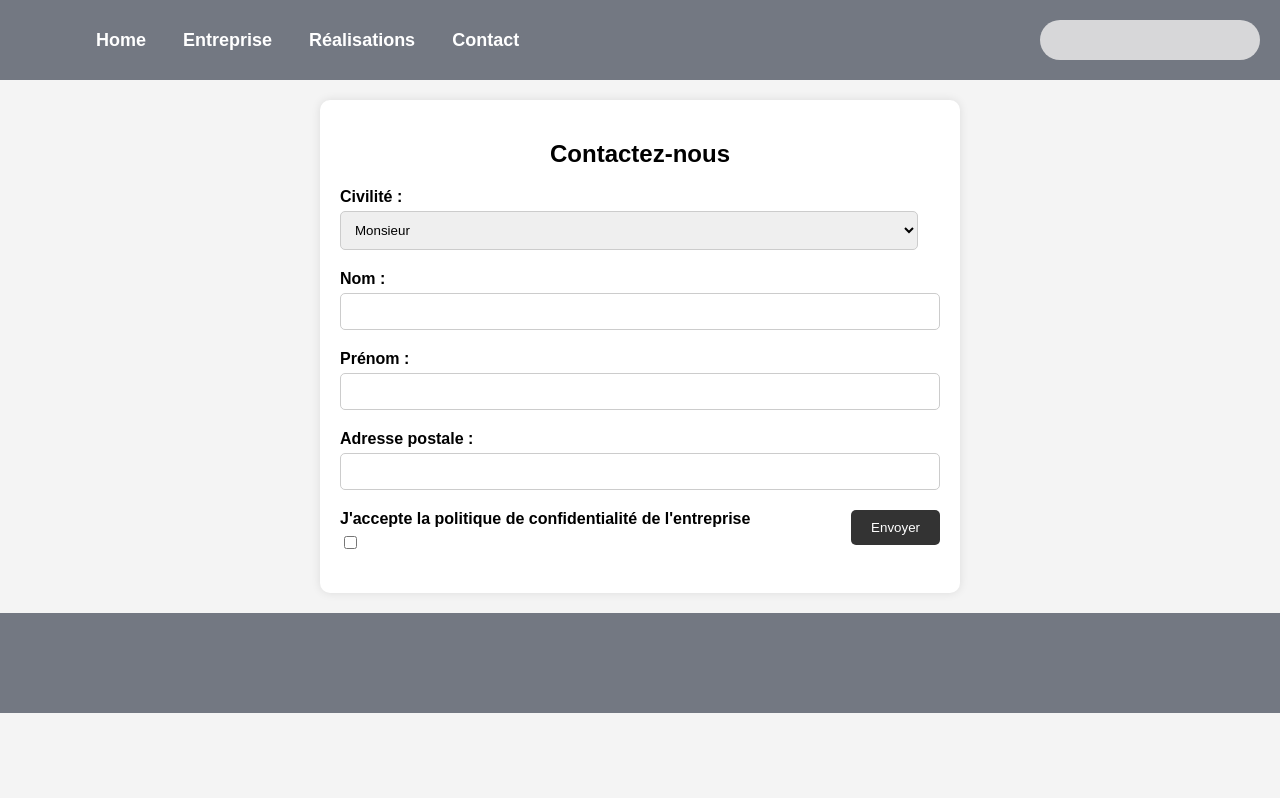
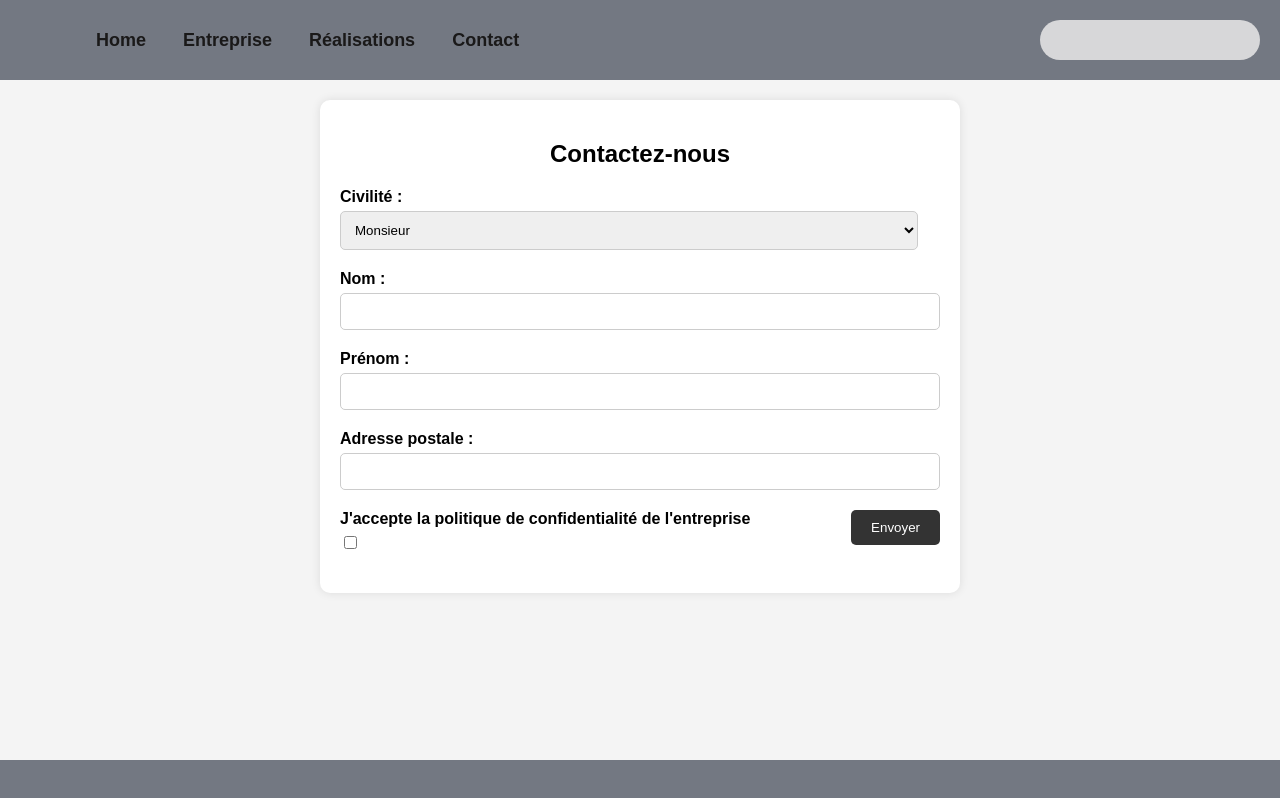
Before and after one commit to KalKal16/Jour-03-HTML, a plain HTML site: page contact.html in a window 1280 px wide. Shown: the top 798 px of the page. Drawn offline with Linux system fonts and the light colour scheme; a web font is replaced by a local one.

Commit message:
Correction bug / couleurs navbar

```diff
--- a/Styles/contact.css
+++ b/Styles/contact.css
@@ -11,7 +11,7 @@
 }
 
 .navbar a {
-    color: #ffffff;
+    color: #1a1919;
     text-align: center;
     padding: 14px 16px;
     text-decoration: none;
@@ -98,13 +98,14 @@ button:hover {
 }
 
 .footer {
+    position: fixed;
+    bottom: 0;
+    width: 100%;
     background-color: #737882;
-    width: 100%;
-    height: 100px;
-    display: flex;
-    justify-content: space-between;
-    align-items: center;
+    padding: 20px;
+    text-align: center;
 }
+
 
 @media screen and (max-width: 768px) {
     .navbar {
--- a/Styles/realisations.css
+++ b/Styles/realisations.css
@@ -21,7 +21,6 @@ body {
     padding: 14px 16px;
     text-decoration: none;
     font-family: 'Google Sans', sans-serif;
-
     color: #1a1919;
 }
 .search-container {
```
Also changed, not shown: Styles/index.css (+4 -4 lines).
